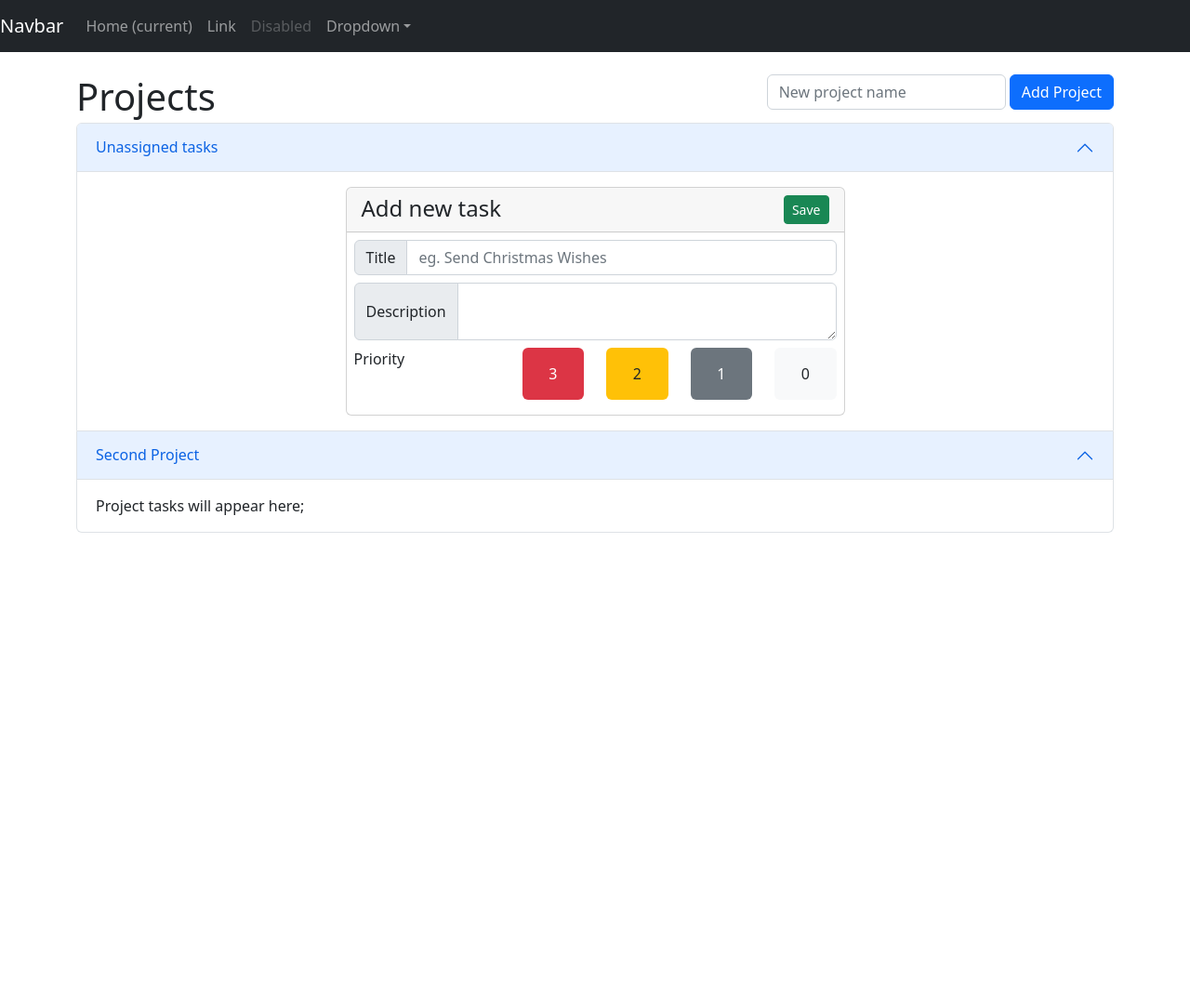
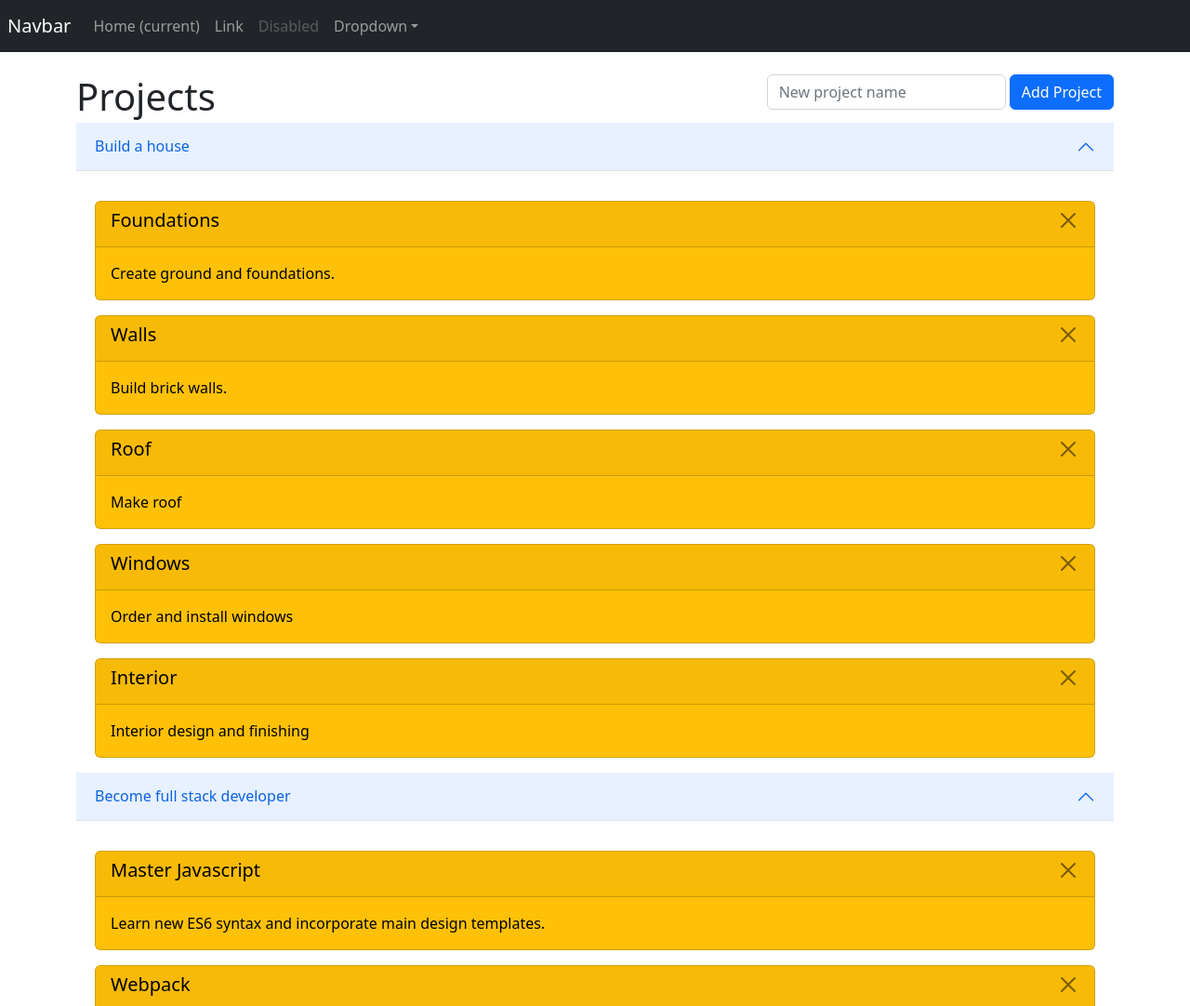
Before and after one commit to michalskrzynski/todo-list, a React app: page / in a window 1280 px wide. Shown: the top 1082 px of the page at 93% size. Before the commit the page ends 800 px from the top, so only its background shows below. Built offline with nearby package versions, Linux system fonts and the light colour scheme.

Commit message:
add more react components

```diff
--- /dev/null
+++ b/src/component/App.js
@@ -0,0 +1,13 @@
+import React from 'react';
+import NavBar from './NavBar';
+import MainContent from './MainContent';
+import data from '../data';
+
+export default function App() {
+  return (
+    <div>
+      <NavBar />
+      <MainContent data={data} />
+    </div>
+  );
+}
--- a/src/component/MainContent.js
+++ b/src/component/MainContent.js
@@ -1,6 +1,16 @@
 import React from 'react';
+import Project from './Project';
 
-export default function MainContent() {
+export default function MainContent( {data} ) {
+  const projects = data.map( p => {
+    return (
+      <Project
+        key={p.id}
+        project={p}
+        />
+    )
+  })
+
   return (
     <main role="main" className="container">
 
@@ -11,7 +21,8 @@ export default function MainContent() {
           <div className="ms-1"><button className="btn btn-primary">Add Project</button></div>
         </div>
       </div>
-      <div className="accordion" id="allProjectsAccordion">
+      <div id="allProjectsAccordion">
+        {projects}
       </div>
 
     </main>
--- a/src/component/NavBar.js
+++ b/src/component/NavBar.js
@@ -2,14 +2,16 @@ import React from 'react';
 
 export default function NavBar() {
   return (
-    <nav className="navbar navbar-expand-md navbar-dark bg-dark fixed-top">
-      <a className="navbar-brand" href="#">Navbar</a>
-      <button className="navbar-toggler" type="button" data-toggle="collapse" data-target="#navbarsExampleDefault" aria-controls="navbarsExampleDefault" aria-expanded="false" aria-label="Toggle navigation">
-        <span className="navbar-toggler-icon"></span>
-      </button>
+    <nav className="navbar navbar-expand-md navbar-dark bg-dark fixed-top d-flex">
+      <div>
+        <a className="navbar-brand ms-2" href="#">Navbar</a>
+        <button className="navbar-toggler" type="button" data-toggle="collapse" data-target="#navbarsExampleDefault" aria-controls="navbarsExampleDefault" aria-expanded="false" aria-label="Toggle navigation">
+          <span className="navbar-toggler-icon"></span>
+        </button>
+      </div>
 
-      <div className="collapse navbar-collapse" id="navbarsExampleDefault">
-        <ul className="navbar-nav mr-auto">
+      <div className="collapse navbar-collapse ms-auto" id="navbarsExampleDefault">
+        <ul className="navbar-nav">
           <li className="nav-item active">
             <a className="nav-link" href="#">Home <span className="sr-only">(current)</span></a>
           </li>
--- /dev/null
+++ b/src/component/Project.js
@@ -0,0 +1,29 @@
+import React from "react";
+import Task from './Task';
+
+
+export default function Project( props ) {
+  let tasks = '';
+  let items = props.project.items;
+
+  if( !Array.isArray( items ) || !items.length > 0 )
+    tasks = 'Project tasks will appear here.';
+  else {
+    tasks = items.map( i => <Task key={i.id} item={i} /> );
+  }
+
+  return (
+      <div className="accordion">
+        <h2 className="accordion-header" id={`panelsStayOpen-heading-${props.project.id}`}>
+        <button className="accordion-button" type="button" data-bs-toggle="collapse" data-bs-target={"#panelsStayOpen-collapse-" + props.project.id} aria-expanded="true" aria-controls="panelsStayOpen-collapseOne">
+            {props.project.name}
+          </button>
+        </h2>
+        <div id={"panelsStayOpen-collapse-" + props.project.id} className="accordion-collapse collapse show" aria-labelledby="panelsStayOpen-headingOne">
+          <div className="accordion-body">
+            {tasks}
+          </div>
+        </div>
+      </div>
+  )
+}
--- /dev/null
+++ b/src/component/Task.js
@@ -0,0 +1,19 @@
+import React from 'react';
+
+export default function Task( props ) {
+  return (
+      <div id={`task${props.item.id}`} className="card text-bg-warning mt-3">
+        <div className="card-header d-flex">
+          <div>
+            <h5>{props.item.title}</h5>
+          </div>
+          <div className="ms-auto">
+            <button id={`close${props.id}`} type="button" className="btn-close" aria-label="Close"></button>
+          </div>
+        </div>
+        <div className="card-body">
+          <p className="card-text">{props.item.description}</p>
+        </div>
+      </div>
+  )
+}
--- /dev/null
+++ b/src/data.js
@@ -0,0 +1,59 @@
+export default [
+  {
+    id: '0',
+    name: 'Build a house',
+    items: [
+      {
+        id: 1,
+        title: "Foundations",
+        description: "Create ground and foundations."
+      },
+      {
+        id: 2,
+        title: "Walls",
+        description: "Build brick walls."
+      },
+      {
+        id: 3,
+        title: "Roof",
+        description: "Make roof"
+      },
+      {
+        id: 4,
+        title: "Windows",
+        description: "Order and install windows"
+      },
+      {
+        id: 5,
+        title: "Interior",
+        description: "Interior design and finishing"
+      }
+    ]
+  },
+  {
+    id: '6',
+    name: "Become full stack developer",
+    items: [
+      {
+        id: 7,
+        title: "Master Javascript",
+        description: "Learn new ES6 syntax and incorporate main design templates."
+      },
+      {
+        id: 8,
+        title: "Webpack",
+        description: "Learn how to pack up your application and assets."
+      },
+      {
+        id: 9,
+        title: "Get know React",
+        description: "Learng React modules and how to put them together."
+      },
+      {
+        id: 10,
+        title: "Refresh RoR",
+        descrition: "Remind how to code in Ruby on Rails."
+      }
+    ]
+  }
+]
--- a/src/index.js
+++ b/src/index.js
@@ -1,30 +1,21 @@
 //import './lists.js';
 import React from 'react';
 import ReactDOM from 'react-dom/client';
-import NavBar from './component/NavBar';
-import MainContent from './component/MainContent';
-import ux from './ux.js';
+import App from './component/App';
+import Project from './component/Project';
 
 import 'bootstrap';
 import './style.css';
 
-function Page() {
-  return (
-    <div>
-      <NavBar />
-      <MainContent />
-    </div>
-  );
-}
 
+const appElement = document.getElementById('app');
+ReactDOM.createRoot( appElement ).render( <App /> );
 
-ReactDOM.createRoot( document.getElementById('page') ).render( <Page /> );
+// setTimeout( () => {
+//   const accordionPanel = document.getElementById( 'allProjectsAccordion' );
+//   ReactDOM.createRoot( accordionPanel ).render( <Project id="1" name="Unassigned Tasks" /> );
+// }, 0);
 
-setTimeout( () => {
-  ux.addProject('Unassigned tasks');
-  ux.placeNewTaskForm();
-  ux.addProject('Second Project');
-}, 0);
 
 
 // document.getElementById('formSave').addEventListener('click', () => {
--- a/src/ux.js
+++ b/src/ux.js
@@ -7,32 +7,6 @@ const ux = (() => {
 
   let accordionPanel = null;
 
-  const addProject = (name) => {
-    if( !accordionPanel ) accordionPanel = document.getElementById('allProjectsAccordion');
-
-    uniqueId();
-
-
-    const tpl =
-      ` <h2 class="accordion-header" id="panelsStayOpen-heading-${_id}">
-          <button class="accordion-button" type="button" data-bs-toggle="collapse" data-bs-target="#panelsStayOpen-collapse-${_id}" aria-expanded="true" aria-controls="panelsStayOpen-collapseOne">
-            ${name}
-          </button>
-        </h2>
-        <div id="panelsStayOpen-collapse-${_id}" class="accordion-collapse collapse show" aria-labelledby="panelsStayOpen-headingOne">
-          <div class="accordion-body">
-            Project tasks will appear here;
-          </div>
-        </div>`;
-
-    const newElem = document.createElement('div');
-    newElem.className = 'accordion-item';
-    //ReactDOM.render( tpl, newElem );
-    newElem.innerHTML = tpl;
-
-    console.log( accordionPanel );
-    accordionPanel.appendChild( newElem );
-  }
 
   const placeNewTaskForm = () => {
     const firstAccordionSegment = document.querySelector('.accordion-body');
```
Also changed, not shown: .babelrc (added), dist/index.html, 1 other file.
